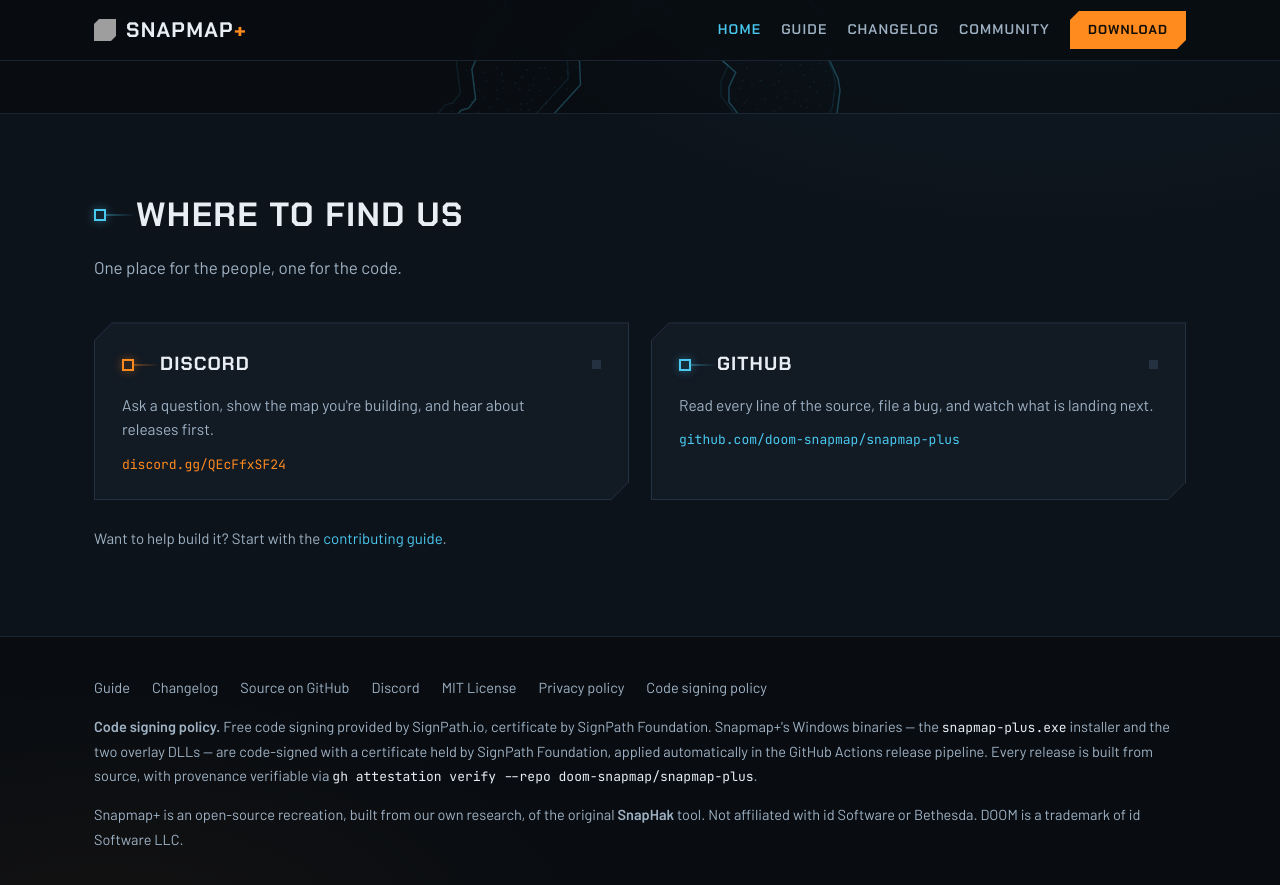
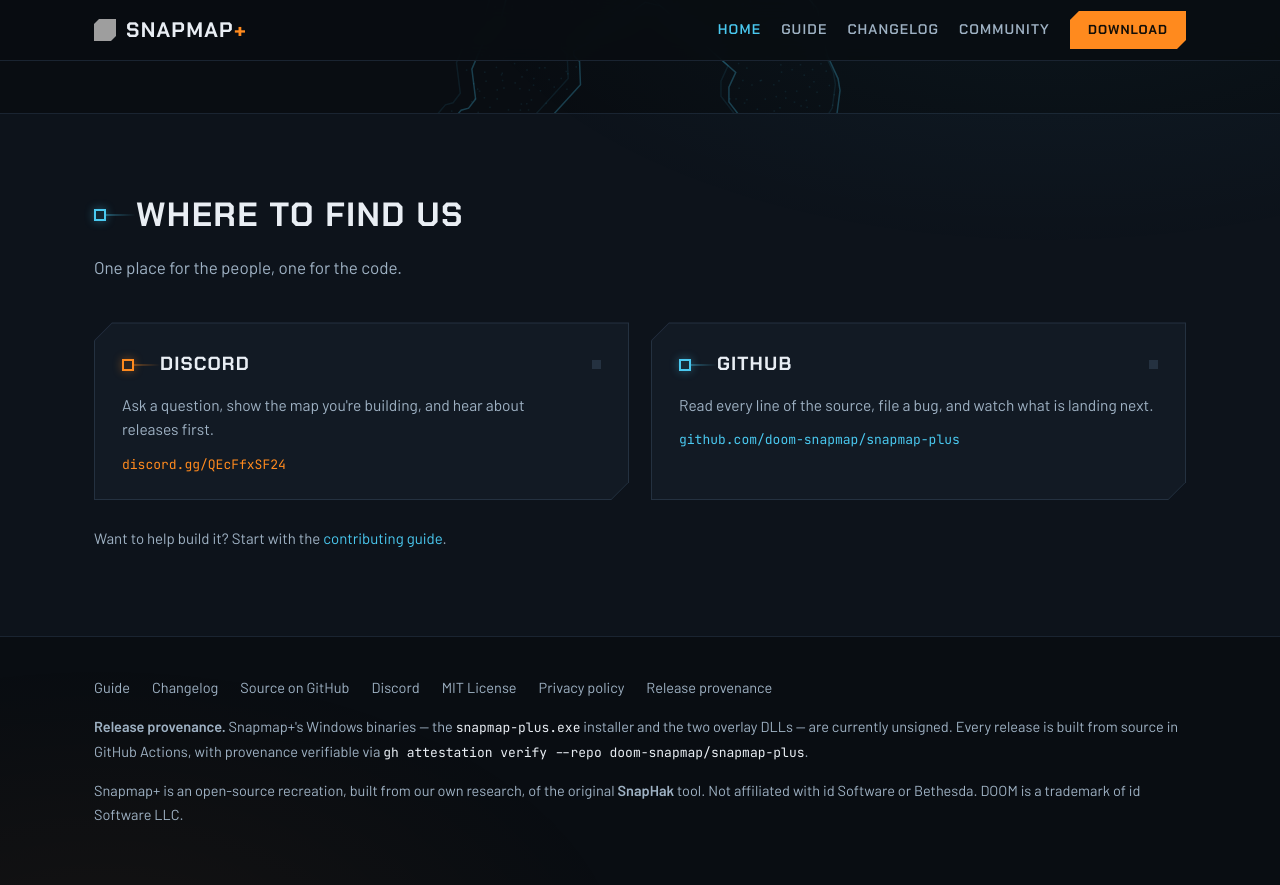
Before and after one commit to doom-snapmap/snapmap-web, a Jekyll site: the page built from site/index.html, in a window 1280 px wide and 900 px high, scrolled down 5452 px. Shown: the top 885 px of the window. Built offline with Jekyll 4.4.1, drawn with Linux system fonts in a browser that asks for light colours; grey boxes are pictures that could not be loaded.

Commit message:
Correct the website signing status
The site now states that current Windows binaries are unsigned and keeps GitHub attestations as the available provenance check. Footer links now point to the release provenance section instead of a code-signing policy.

```diff
--- a/site/_layouts/guide.html
+++ b/site/_layouts/guide.html
@@ -41,7 +41,7 @@
       <a href="https://github.com/doom-snapmap/snapmap-plus">Source on GitHub</a>
       <a href="https://discord.gg/QEcFfxSF24" rel="noopener">Discord</a>
       <a href="privacy.html">Privacy policy</a>
-      <a href="./#code-signing">Code signing policy</a>
+      <a href="./#release-provenance">Release provenance</a>
     </div>
     <div>
       Snapmap+ is an open-source recreation of the original <strong>SnapHak</strong> tool.
--- a/site/changelog.html
+++ b/site/changelog.html
@@ -51,7 +51,7 @@
       <a href="https://discord.gg/QEcFfxSF24" rel="noopener">Discord</a>
       <a href="https://github.com/doom-snapmap/snapmap-plus/blob/main/LICENSE">MIT License</a>
       <a href="privacy.html">Privacy policy</a>
-      <a href="./#code-signing">Code signing policy</a>
+      <a href="./#release-provenance">Release provenance</a>
     </div>
     <div>
       Snapmap+ is an open-source recreation of the original <strong>SnapHak</strong> tool.
--- a/site/community-compose.html
+++ b/site/community-compose.html
@@ -48,7 +48,7 @@
       <a href="https://discord.gg/QEcFfxSF24" rel="noopener">Discord</a>
       <a href="https://github.com/doom-snapmap/snapmap-plus/blob/main/LICENSE">MIT License</a>
       <a href="privacy.html">Privacy policy</a>
-      <a href="./#code-signing">Code signing policy</a>
+      <a href="./#release-provenance">Release provenance</a>
     </div>
     <div>
       Snapmap+ is an open-source recreation of the original <strong>SnapHak</strong> tool.
--- a/site/community-post.html
+++ b/site/community-post.html
@@ -45,7 +45,7 @@
       <a href="https://discord.gg/QEcFfxSF24" rel="noopener">Discord</a>
       <a href="https://github.com/doom-snapmap/snapmap-plus/blob/main/LICENSE">MIT License</a>
       <a href="privacy.html">Privacy policy</a>
-      <a href="./#code-signing">Code signing policy</a>
+      <a href="./#release-provenance">Release provenance</a>
     </div>
     <div>
       Snapmap+ is an open-source recreation of the original <strong>SnapHak</strong> tool.
--- a/site/community.html
+++ b/site/community.html
@@ -81,7 +81,7 @@
       <a href="https://discord.gg/QEcFfxSF24" rel="noopener">Discord</a>
       <a href="https://github.com/doom-snapmap/snapmap-plus/blob/main/LICENSE">MIT License</a>
       <a href="privacy.html">Privacy policy</a>
-      <a href="./#code-signing">Code signing policy</a>
+      <a href="./#release-provenance">Release provenance</a>
     </div>
     <div>
       Snapmap+ is an open-source recreation of the original <strong>SnapHak</strong> tool.
--- a/site/index.html
+++ b/site/index.html
@@ -356,13 +356,12 @@
       <a href="https://discord.gg/QEcFfxSF24" rel="noopener">Discord</a>
       <a href="https://github.com/doom-snapmap/snapmap-plus/blob/main/LICENSE">MIT License</a>
       <a href="privacy.html">Privacy policy</a>
-      <a href="#code-signing">Code signing policy</a>
+      <a href="#release-provenance">Release provenance</a>
     </div>
-    <div id="code-signing">
-      <strong>Code signing policy.</strong> Free code signing provided by SignPath.io, certificate by SignPath Foundation.
-      Snapmap+'s Windows binaries &mdash; the <code>snapmap-plus.exe</code> installer and the two overlay DLLs &mdash; are
-      code-signed with a certificate held by SignPath Foundation, applied automatically in the GitHub Actions
-      release pipeline. Every release is built from source, with provenance verifiable via
+    <div id="release-provenance">
+      <strong>Release provenance.</strong> Snapmap+'s Windows binaries &mdash; the <code>snapmap-plus.exe</code> installer
+      and the two overlay DLLs &mdash; are currently unsigned. Every release is built from source in GitHub Actions,
+      with provenance verifiable via
       <code>gh attestation verify --repo doom-snapmap/snapmap-plus</code>.
     </div>
     <div>
```
